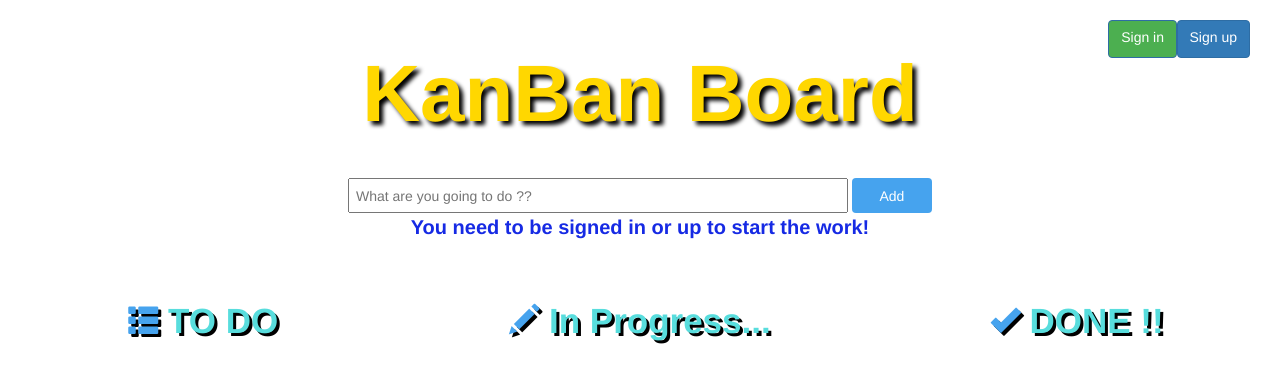
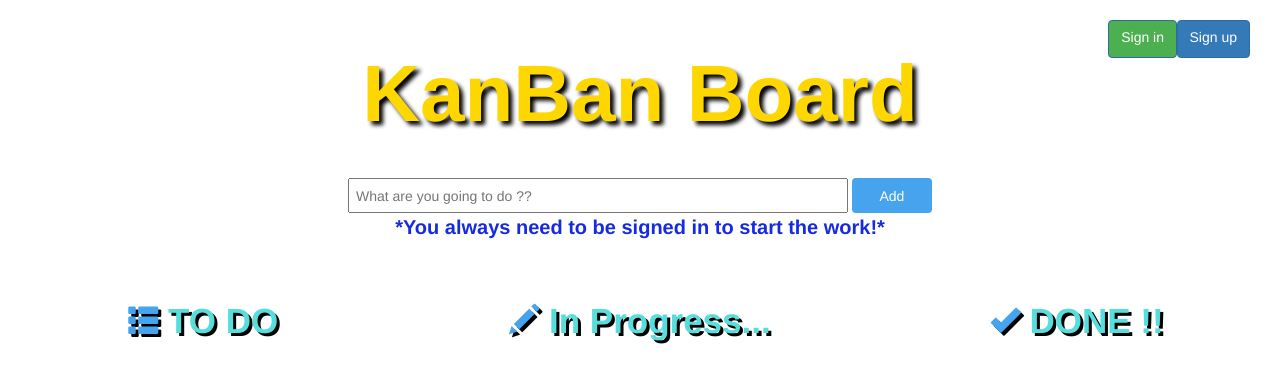
Before and after one commit to rami-jumaah/KanbanBoardFullVersion, a PHP site: page /public_html/index.php in a window 1280 px wide. Shown: the top 383 px of the page. Run offline with PHP 8.4, Linux system fonts and the light colour scheme; data that the repository does not hold is empty; some libraries are stand-ins or nearby versions.

Commit message:
fixed signing in alert

```diff
--- a/public_html/index.php
+++ b/public_html/index.php
@@ -209,7 +209,7 @@ if (!empty($email) && !empty($password)){
     <input type="text" placeholder=" What are you going to do ??" id='input' required/>
     <button id="add" class="btn btn-primary">Add</button>
 
-    <P class="must">You need to be signed in or up to start the work!</P>
+    <P class="must">*You always need to be signed in to start the work!*</P>
 </div>
 <div class="row text-center">
 
```
